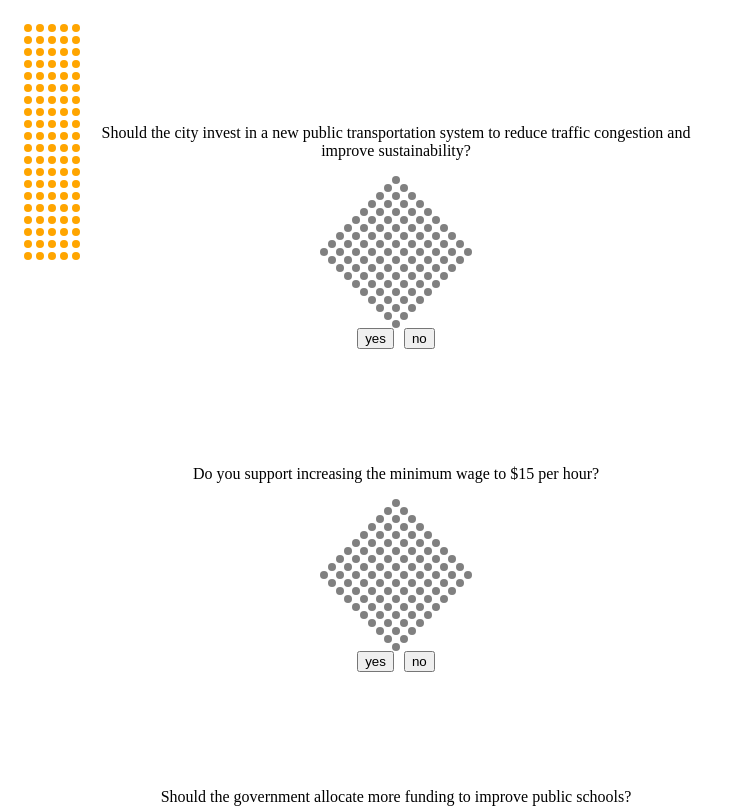
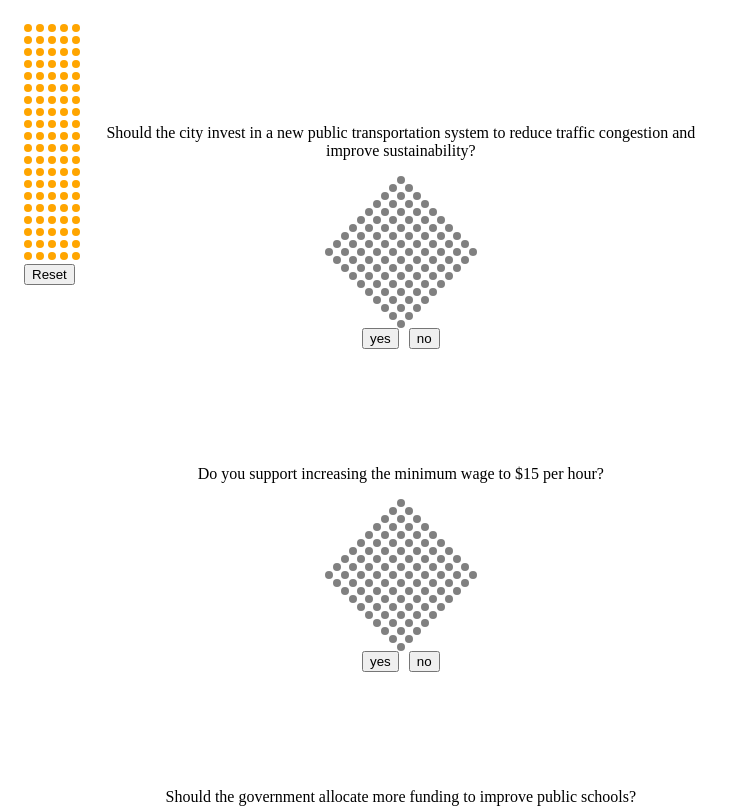
Before and after one commit to civicbase/quadratic-vote, a React (Vite) app: page / in a window 1280 px wide. Shown: the top 808 px of the page, without its empty margins (0-734 px from the left). Built offline with nearby package versions, Linux system fonts and the light colour scheme.

Commit message:
Add method reset for QuadraticVoteProvider

```diff
--- a/src/App.tsx
+++ b/src/App.tsx
@@ -49,7 +49,7 @@ function App() {
 }
 
 function Container() {
-  const { questions, vote } = useQuadraticVote();
+  const { questions, vote, reset } = useQuadraticVote();
 
   return (
     <div style={{ display: "flex", position: "relative" }}>
@@ -63,6 +63,14 @@ function Container() {
         }}
       >
         <QuadraticVote.Pool circleColor="orange" creditColor="gray" />
+        <div>
+              <button
+                style={{ marginRight: 10 }}
+                onClick={reset}
+              >
+                Reset
+              </button>
+        </div>
       </div>
 
       <div id="container">
--- a/src/QuadraticVote/QuadraticVoteProvider.tsx
+++ b/src/QuadraticVote/QuadraticVoteProvider.tsx
@@ -14,6 +14,7 @@ interface QuadraticVoteType {
   vote: (id: number, vote: number) => void;
   credits: number;
   availableCredits: number;
+  reset: () => void;
 }
 
 export const QuadraticVote = createContext<QuadraticVoteType>(null!);
@@ -76,14 +77,23 @@ const QuadraticVoteProvider = ({
     }
   };
 
+  const reset = () => {
+    setQuestions(questions.map(question => ({
+      ...question,
+      vote: 0,
+      isDisabledDown: false,
+      isDisabledUp: false
+    })));
+  };
+
   return (
     <QuadraticVote.Provider
       value={{
         credits,
         availableCredits,
         questions,
-
         vote,
+        reset,
       }}
     >
       {children}
```
